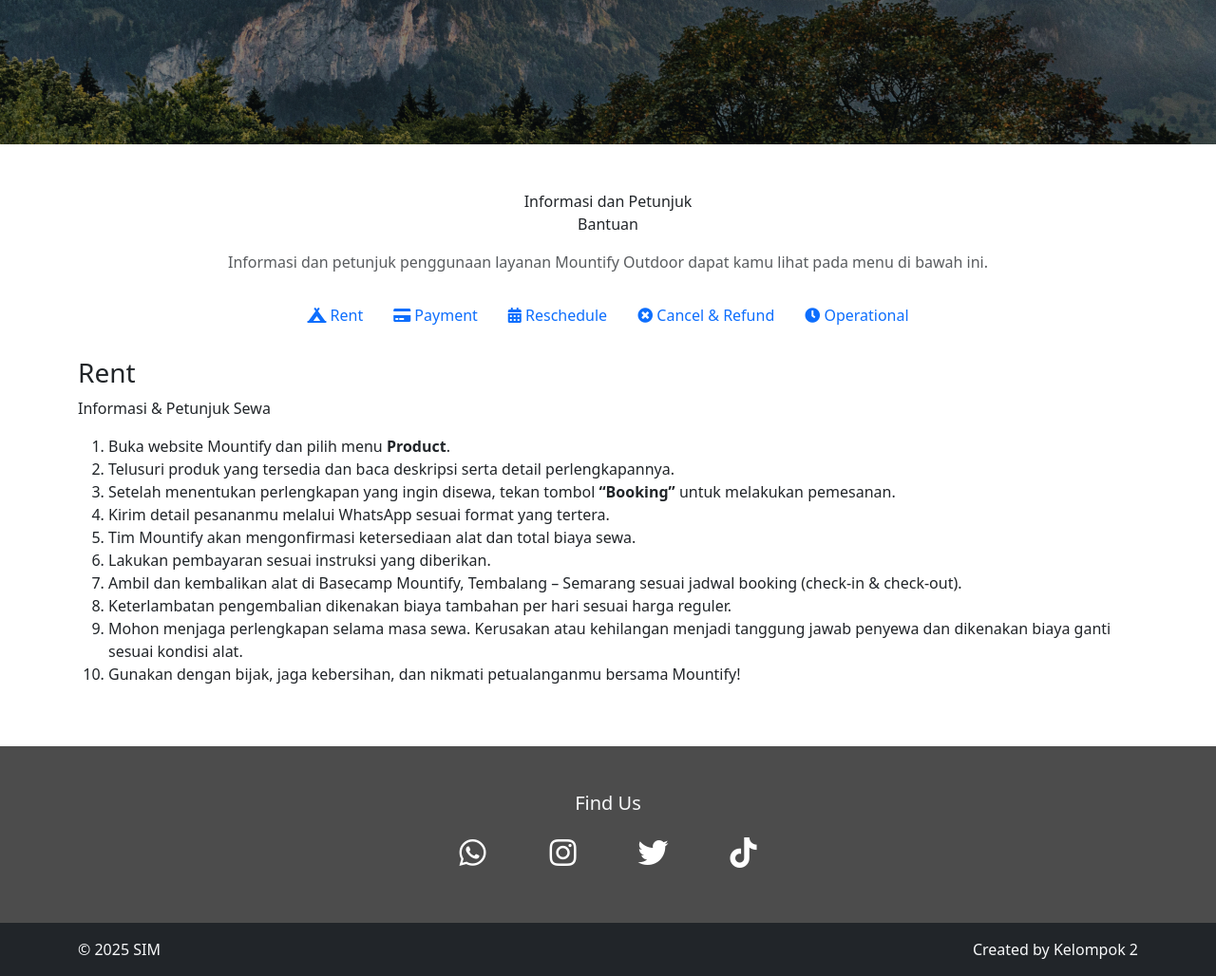
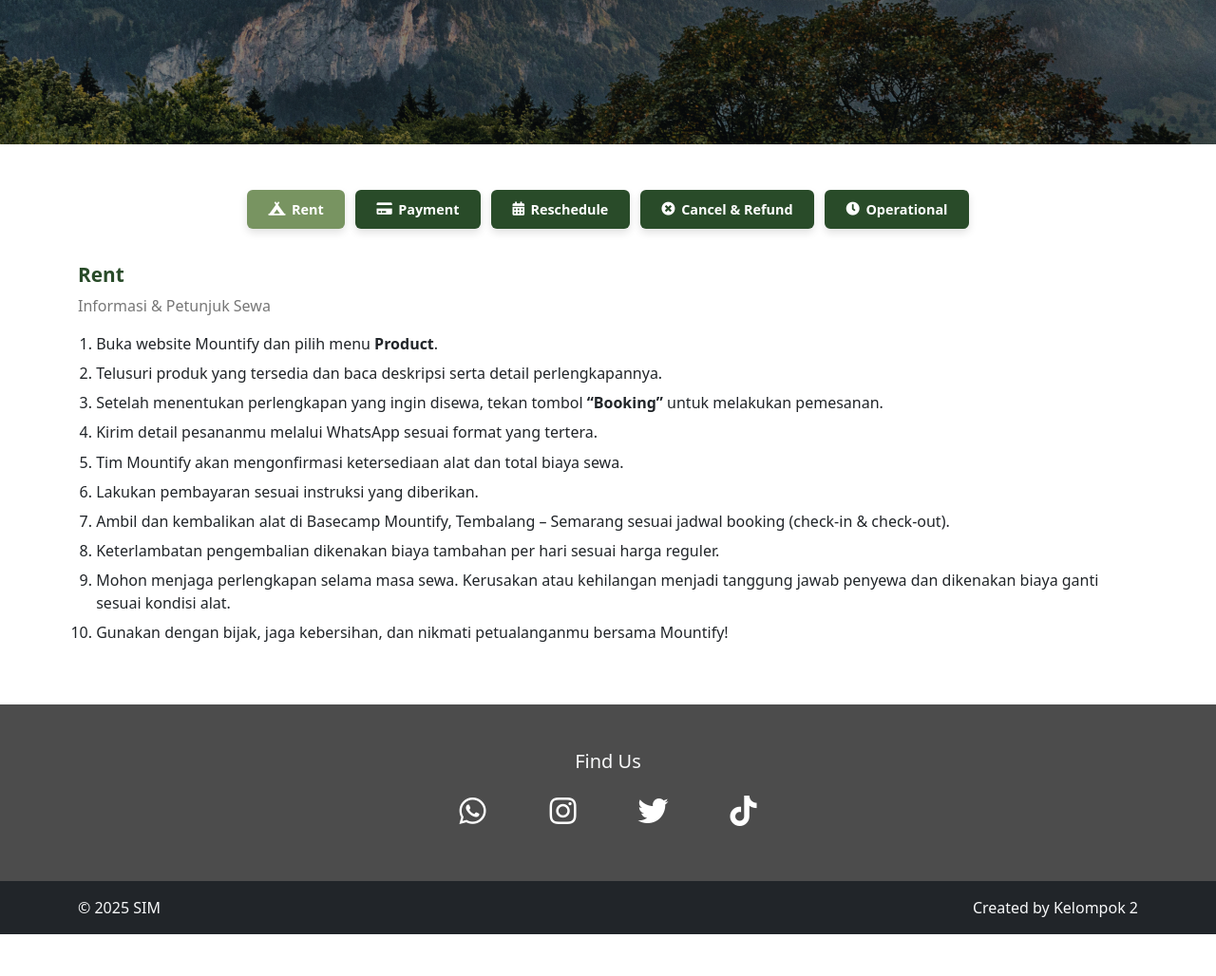
Before and after one commit to zahrasalma31-ops/mountify, a PHP site: page /tentang-kami.php in a window 1280 px wide. Shown: the part 544-1572 px from the top of the page at 95% size. After the commit the page ends 1528 px from the top, so only its background shows below. Run offline with PHP 8.4, Linux system fonts and the light colour scheme; some libraries are stand-ins or nearby versions.

Commit message:
pesan perubahan

```diff
--- a/css/style.css
+++ b/css/style.css
@@ -271,3 +271,152 @@
     background-color: #1e3328;
     color: #fff;
 }
+
+/* === HELP PAGE (TENTANG-KAMI) === */
+
+.help-header-title {
+    letter-spacing: 0.15em;
+    font-size: 0.85rem;
+    color: #50623A; /* warna2 */
+    text-transform: uppercase;
+}
+
+.help-main-title {
+    font-weight: 700;
+    font-size: 2rem;
+    color: #294B29; /* warna1 */
+}
+
+.help-divider {
+    width: 120px;
+    height: 3px;
+    background-color: #789461; /* warna3 */
+    margin: 1.5rem auto 2rem;
+    border-radius: 999px;
+}
+
+/* TAB BUTTONS HELP */
+.help-tabs .nav-link {
+    border-radius: 6px;                 /* tidak terlalu round */
+    background-color: #294B29;          /* warna1 */
+    color: #fff;
+    margin: 0 0.35rem 0.75rem;
+    padding: 0.6rem 1.4rem;
+    font-weight: 600;
+    border: none;
+    box-shadow: 0 4px 8px rgba(0,0,0,0.12);
+    display: inline-flex;
+    align-items: center;
+    gap: 0.4rem;
+    font-size: 0.9rem;
+}
+
+.help-tabs .nav-link i {
+    font-size: 0.9rem;
+}
+
+.help-tabs .nav-link:hover {
+    background-color: #50623A;          /* warna2 saat hover */
+}
+
+.help-tabs .nav-link.active {
+    background-color: #789461;          /* warna3 untuk aktif */
+    color: #fff;
+}
+
+/* KONTEN HELP UMUM */
+.help-section-title {
+    font-size: 1.3rem;
+    font-weight: 700;
+    margin-bottom: 0.5rem;
+    color: #294B29;
+}
+
+.help-section-subtitle {
+    color: #777;
+    margin-bottom: 1rem;
+}
+
+.help-list {
+    padding-left: 1.2rem;
+}
+
+.help-list li {
+    margin-bottom: 0.45rem;
+    line-height: 1.5;
+}
+
+/* PAYMENT – LIST UTAMA TANPA NOMOR, PAKAI ICON */
+.help-payment-main {
+    list-style: none;
+    padding-left: 0;
+}
+
+.help-payment-main > li {
+    margin-bottom: 1rem;
+}
+
+.help-payment-title {
+    display: flex;
+    align-items: center;
+    gap: 8px;
+    font-weight: 700;
+    color: #294B29;
+    margin-bottom: 0.3rem;
+}
+
+.help-payment-title i {
+    color: #294B29;
+}
+
+/* Supaya sublist tetap bullet biasa */
+.help-payment-main > li > ul {
+    list-style: disc;
+    padding-left: 1.3rem;
+}
+
+/* CANCEL & REFUND – HEADING PAKAI ICON SEBAGAI "BULLET" */
+.help-cancel-heading {
+    list-style: none;
+    padding-left: 0;
+    margin-bottom: 0.3rem;
+}
+
+.help-cancel-heading li {
+    display: flex;
+    align-items: center;
+    gap: 8px;
+    font-weight: 700;
+    color: #294B29;
+}
+
+.help-cancel-heading i {
+    color: #294B29;
+}
+
+/* OPERATIONAL – JUDUL PAKAI EMOJI, TANPA BULLET */
+.help-operational-block {
+    margin-bottom: 0.9rem;      /* sedikit lebih rapat antar blok */
+}
+
+.help-operational-title {
+    font-weight: 700;
+    color: #294B29;
+    margin-bottom: 0.15rem;     /* judul ke isi lebih dekat */
+}
+
+/* Paragraph di dalam block operational */
+.help-operational-block p {
+    margin-bottom: 0.2rem;      /* jarak baris lebih kecil */
+}
+
+/* Bullet untuk isi operational */
+.help-operational-list {
+    list-style: disc;
+    padding-left: 1.3rem;
+    margin-bottom: 0;           /* hilangkan extra space bawaan UL */
+}
+
+.help-operational-list li {
+    margin-bottom: 0.25rem;     /* jarak antar bullet */
+}
--- a/tentang-kami.php
+++ b/tentang-kami.php
@@ -22,16 +22,6 @@
     <!-- main -->
     <div class="container-fluid py-5">
         <div class="container">
-
-            <!-- Header Help (opsional, biar lebih cantik) -->
-            <div class="text-center mb-4">
-                <div class="help-header-title">Informasi dan Petunjuk</div>
-                <div class="help-main-title">Bantuan</div>
-                <p class="mt-3 text-muted">
-                    Informasi dan petunjuk penggunaan layanan Mountify Outdoor dapat kamu lihat pada menu di bawah ini.
-                </p>
-                <div class="help-divider"></div>
-            </div>
 
             <!-- Tabs -->
             <ul class="nav justify-content-center help-tabs mb-4" id="helpTab" role="tablist">
@@ -156,7 +146,7 @@
                         <li>Setelah formulir dikirim kembali, tim Mountify akan memeriksa ketersediaan produk dan memberikan konfirmasi melalui WhatsApp.</li>
                         <li>Persetujuan perubahan jadwal tergantung pada ketersediaan produk sewa, dan Mountify berhak menolak pengajuan jika alat tidak tersedia pada tanggal baru.</li>
                         <li>Periode sewa yang telah dikonfirmasi tidak dapat ditambah atau dikurangi, kecuali dengan membuat pemesanan baru.</li>
-                        <li><strong>Pastikan kamu telah menerima konfirmasi dari tim Mountify agar perubahan jadwalmu resmi tercatat.</strong></li>
+                        <li>Pastikan kamu telah menerima konfirmasi dari tim Mountify agar perubahan jadwalmu resmi tercatat.</li>
                     </ol>
                 </div>
 
```
